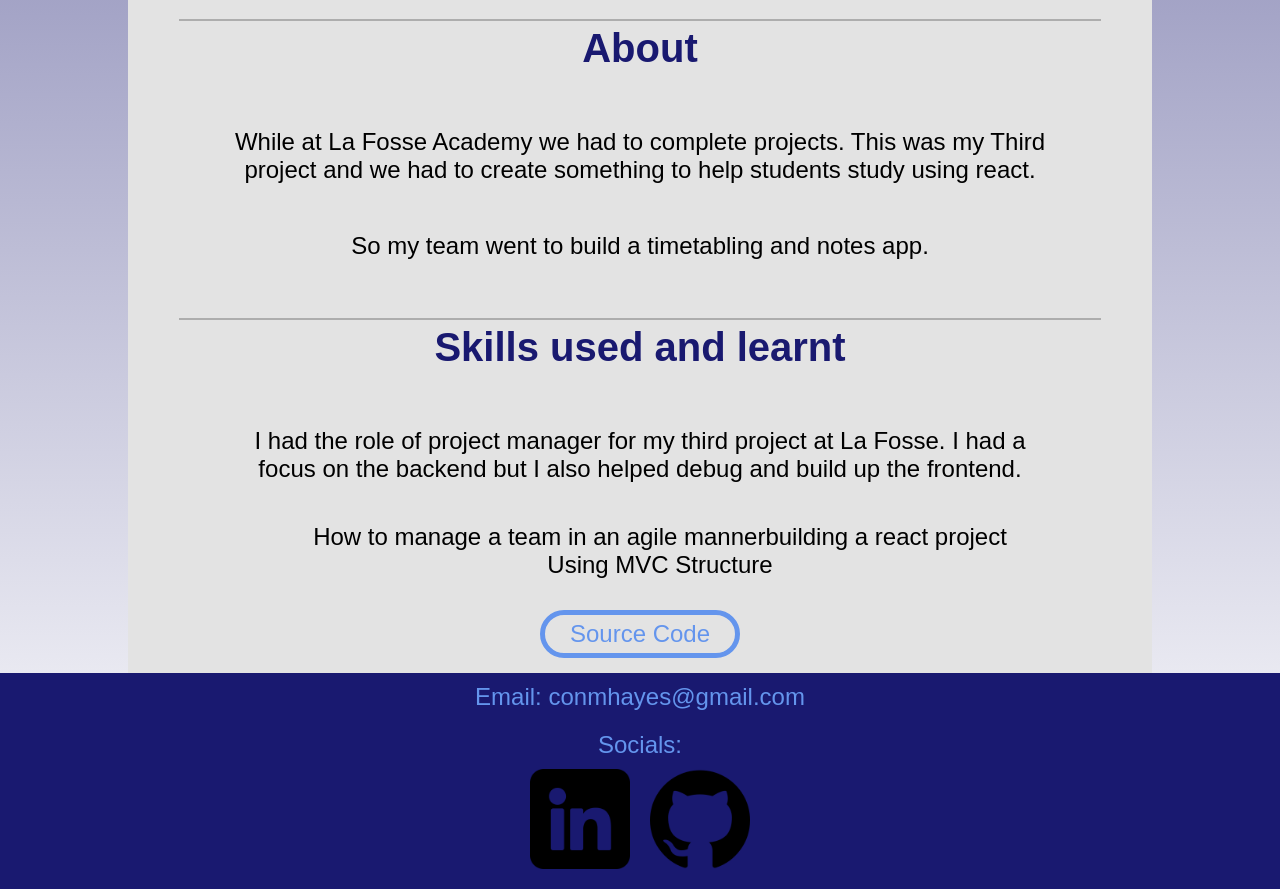
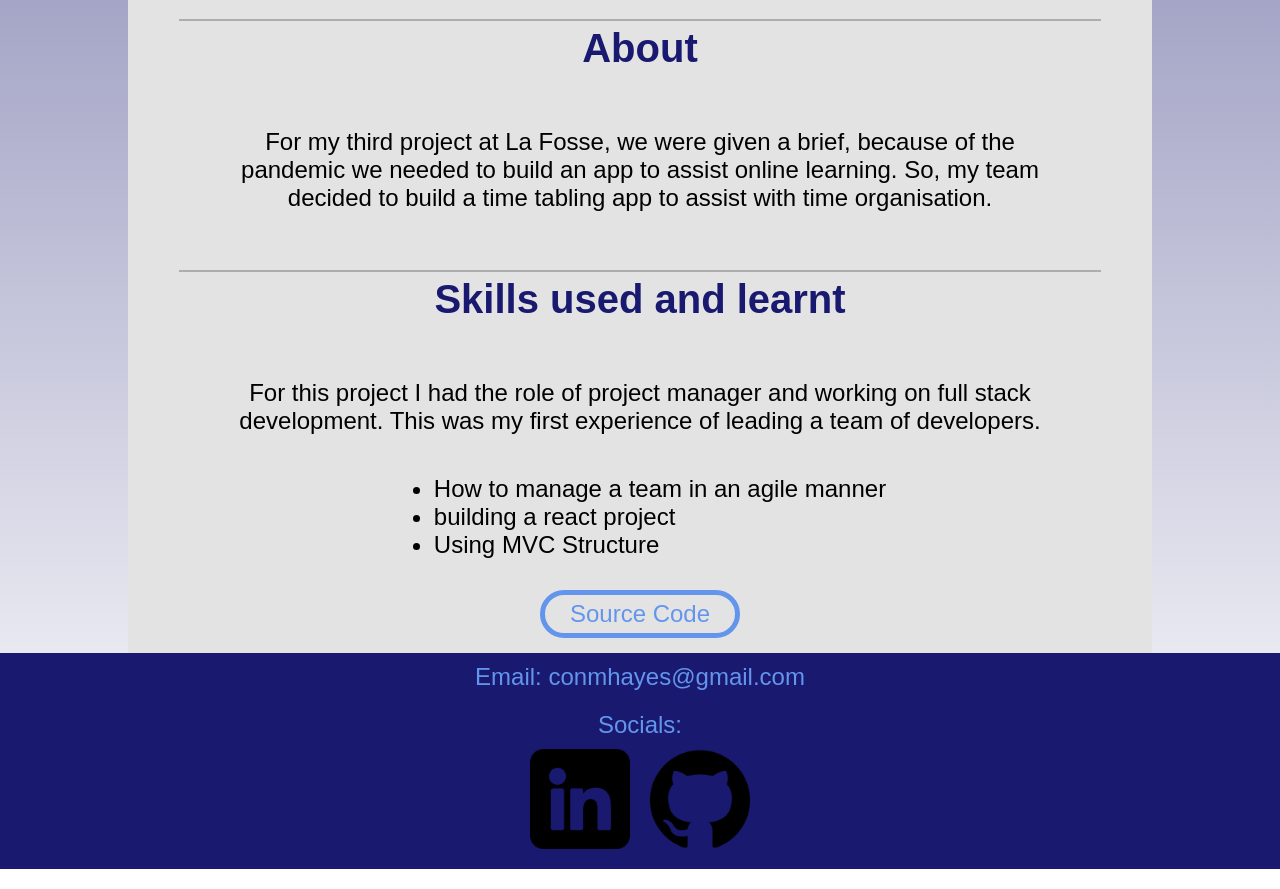
Before and after one commit to ConmHayes/Portfolio, a React (Vite) app: page /Project3 in a window 1280 px wide. Shown: the part 1340-2229 px from the top of the page. Built offline with nearby package versions, Linux system fonts and the light colour scheme.

Commit message:
project 3

```diff
--- a/src/pages/Project3Page/index.jsx
+++ b/src/pages/Project3Page/index.jsx
@@ -30,11 +30,10 @@ function Project3() {
         </ul>
 
         <h2>About</h2>
-        <p>While at La Fosse Academy we had to complete projects. This was my Third project and we had to create something to help students study using react.</p>
-        <p>So my team went to build a timetabling and notes app.</p>
+        <p>For my third project at La Fosse, we were given a brief, because of the pandemic we needed to build an app to assist online learning. So, my team decided to build a time tabling app to assist with time organisation. </p>
 
         <h2>Skills used and learnt</h2>
-        <p>I had the role of project manager for my third project at La Fosse. I had a focus on the backend but I also helped debug and build up the frontend.</p>
+        <p>For this project I had the role of project manager and working on full stack development. This was my first experience of leading a team of developers.</p>
         <ul>
             <li>How to manage a team in an agile manner</li>
             <li>building a react project</li>
--- a/src/pages/Project3Page/project.css
+++ b/src/pages/Project3Page/project.css
@@ -51,16 +51,7 @@
     width: 90%;
     border-top: 2px solid rgba(49, 49, 49, 0.3);
 }
-.p3 ul {
-    list-style: none;
-    display: flex;
-    flex-direction: row;
-    justify-content: center;
-    align-items: center;
-    flex-wrap: wrap;
-    margin-left: 10%;
-    margin-right: 10%;
-}
+
 .p3 ul img {
     max-width: 150px;
     height: auto;
```
